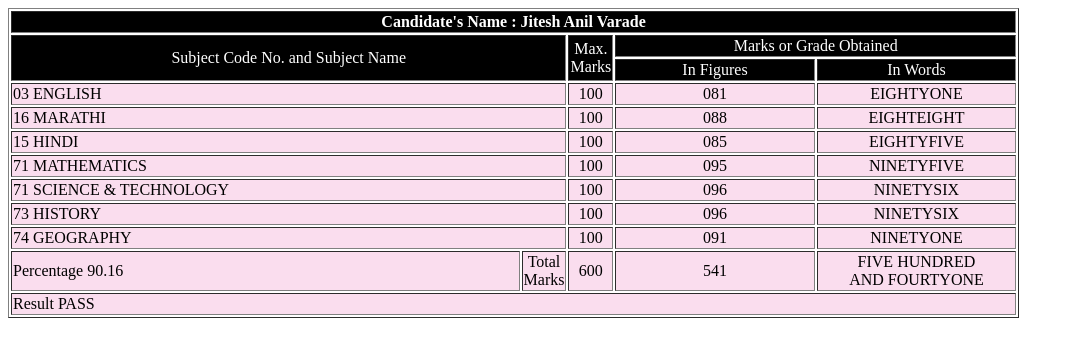
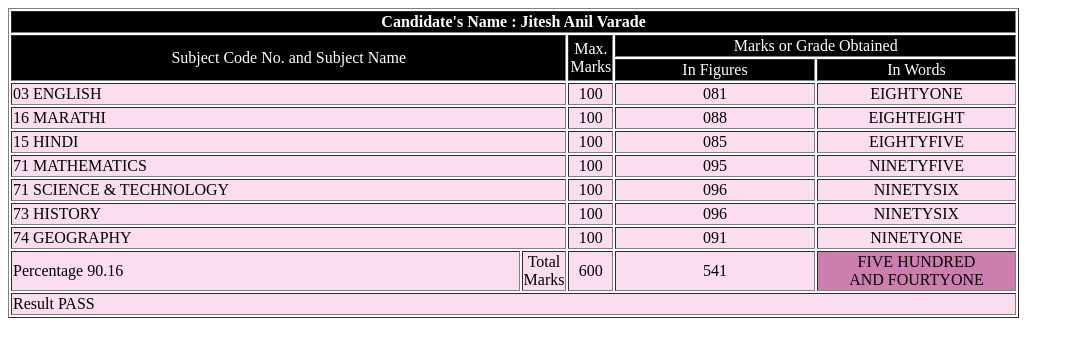
Before and after one commit to jiteshvarade/WebDevPracticals, a plain HTML site: page Practical-2/index.html in a window 1280 px wide. Shown: the whole page, without its empty margins (0-1074 px from the left). Drawn offline with Linux system fonts and the light colour scheme.

Commit message:
Completed Practical-2

```diff
--- a/Practical-2/styles.css
+++ b/Practical-2/styles.css
@@ -29,3 +29,7 @@ th{
     background-color: black;
     color: white;
 }
+
+#totalWords{
+    background-color: rgb(205, 126, 175);
+}
```
Also changed, not shown: Ouputs/Pract2.png (added).
